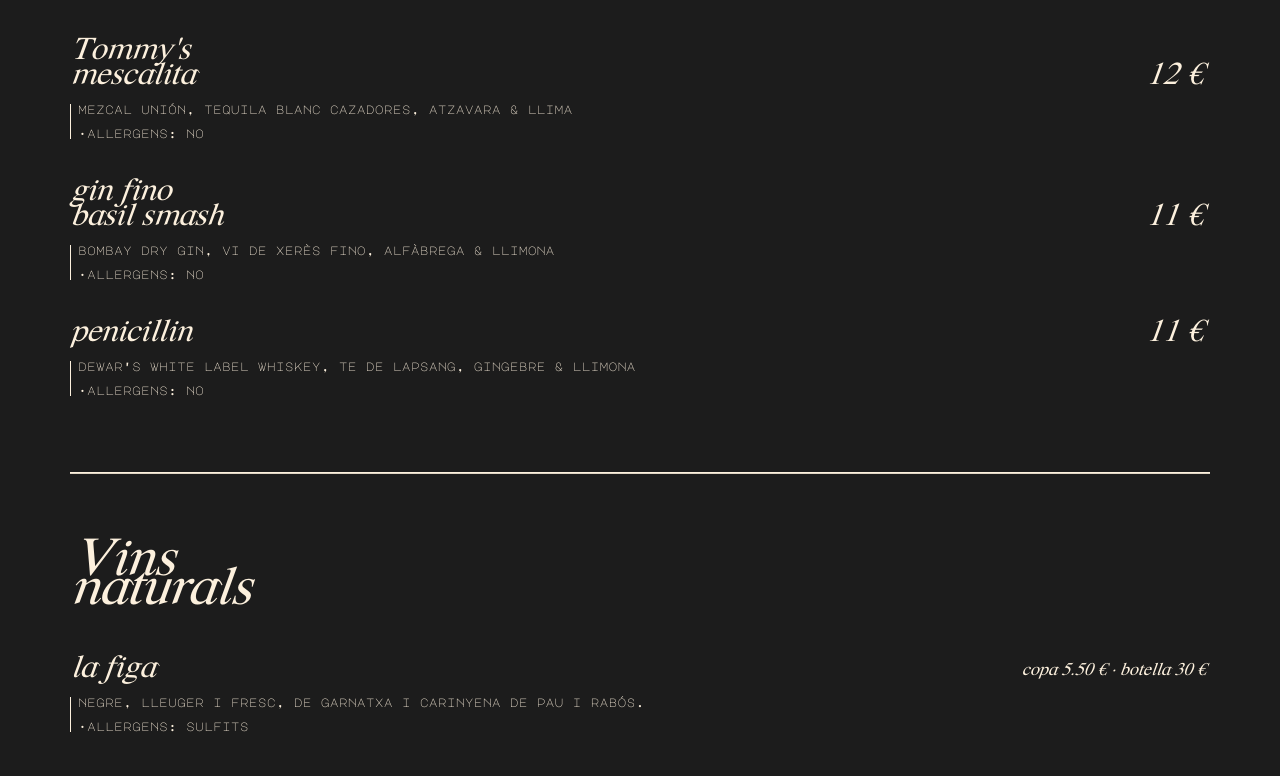
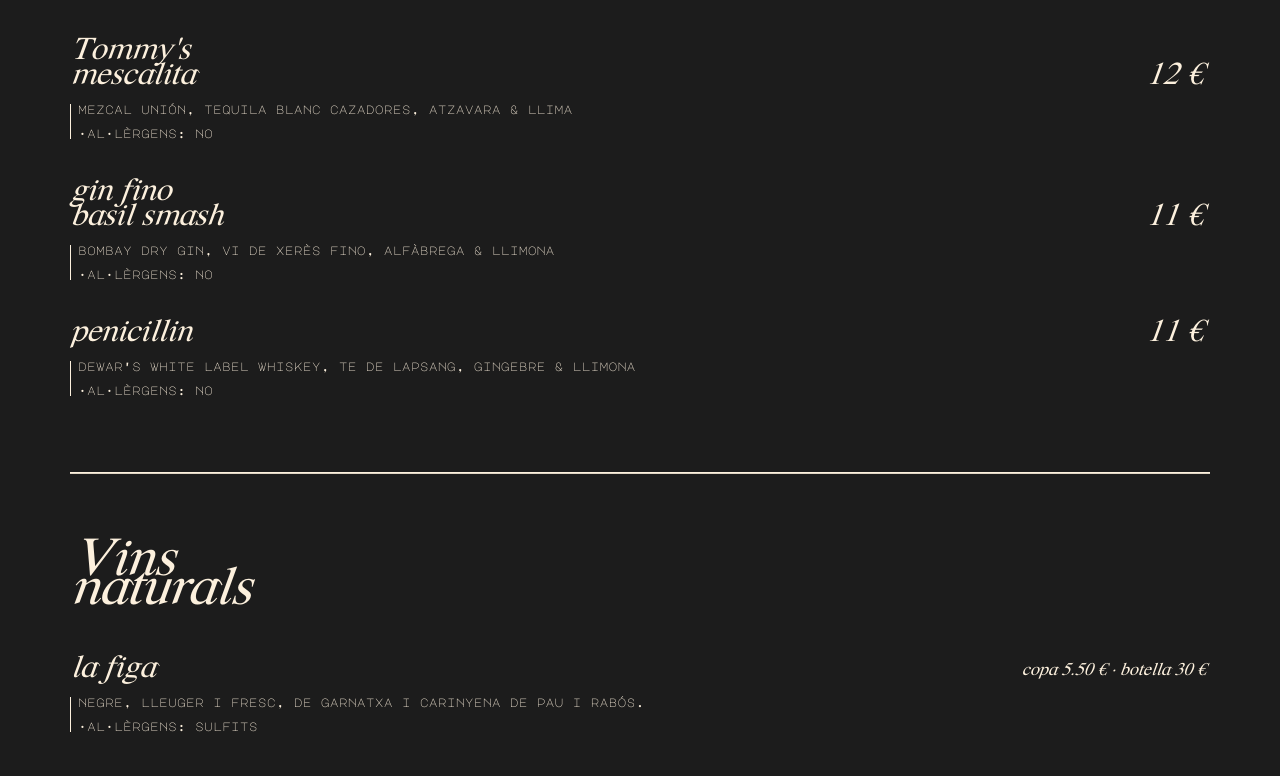
Before and after one commit to estebanaltamura/lonely-barcelona, a Next.js app: page /cartas/carta-catala in a window 1280 px wide. Shown: the part 1772-2548 px from the top of the page. Built offline with nearby package versions, Linux system fonts and the light colour scheme.

Commit message:
Ahi tenes gordo gay 2

```diff
--- a/src/app/cartas/carta-catala/page.tsx
+++ b/src/app/cartas/carta-catala/page.tsx
@@ -179,7 +179,7 @@ const CartaCatala: React.FC = () => {
                <Typography
                   sx={{ fontSize: '12px', marginTop: '11px', lineHeight: '13px' }}
                   className='majorMonoDisplayFont'
-                >{`·allergens: ${item['al·lèrgens']}`}</Typography>
+                >{`·al·lèrgens: ${item['al·lèrgens']}`}</Typography>
 
 
             </Box>
@@ -280,7 +280,7 @@ const CartaCatala: React.FC = () => {
                <Typography
                   sx={{ fontSize: '12px', marginTop: '11px', lineHeight: '13px' }}
                   className='majorMonoDisplayFont'
-                >{`·allergens: ${item['al·lèrgens']}`}</Typography>
+                >{`·al·lèrgens: ${item['al·lèrgens']}`}</Typography>
             </Box>
           </Box>
         ))}
@@ -367,7 +367,7 @@ const CartaCatala: React.FC = () => {
               <Typography
                   sx={{ fontSize: '12px', marginTop: '11px', lineHeight: '13px' }}
                   className='majorMonoDisplayFont'
-                >{`·allergens: ${item['al·lèrgens']}`}</Typography>
+                >{`·al·lèrgens: ${item['al·lèrgens']}`}</Typography>
             </Box>
           </Box>
         ))}
@@ -455,7 +455,7 @@ const CartaCatala: React.FC = () => {
               <Typography
                   sx={{ fontSize: '12px', marginTop: '11px', lineHeight: '13px' }}
                   className='majorMonoDisplayFont'
-                >{`·allergens: ${item['al·lèrgens']}`}</Typography>
+                >{`·al·lèrgens: ${item['al·lèrgens']}`}</Typography>
             </Box>
           </Box>
         ))}
```
